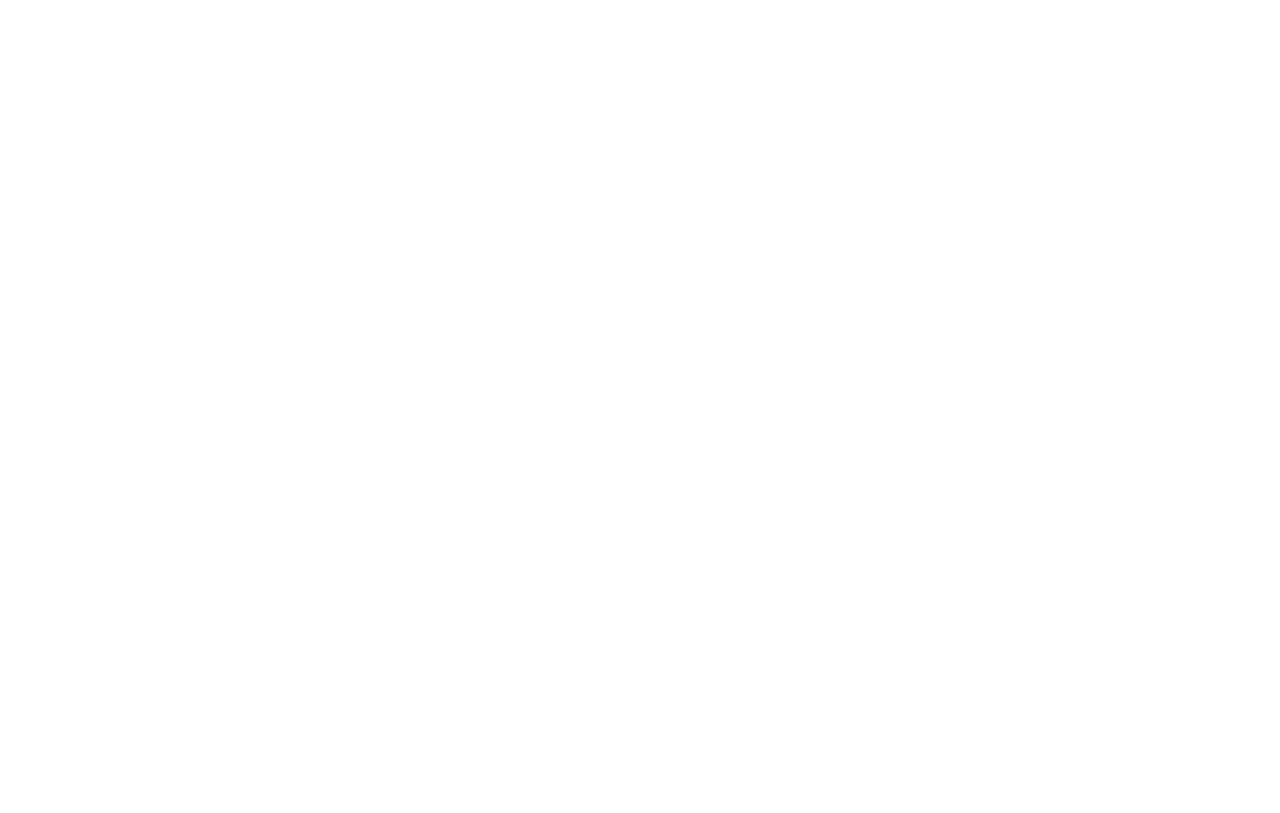
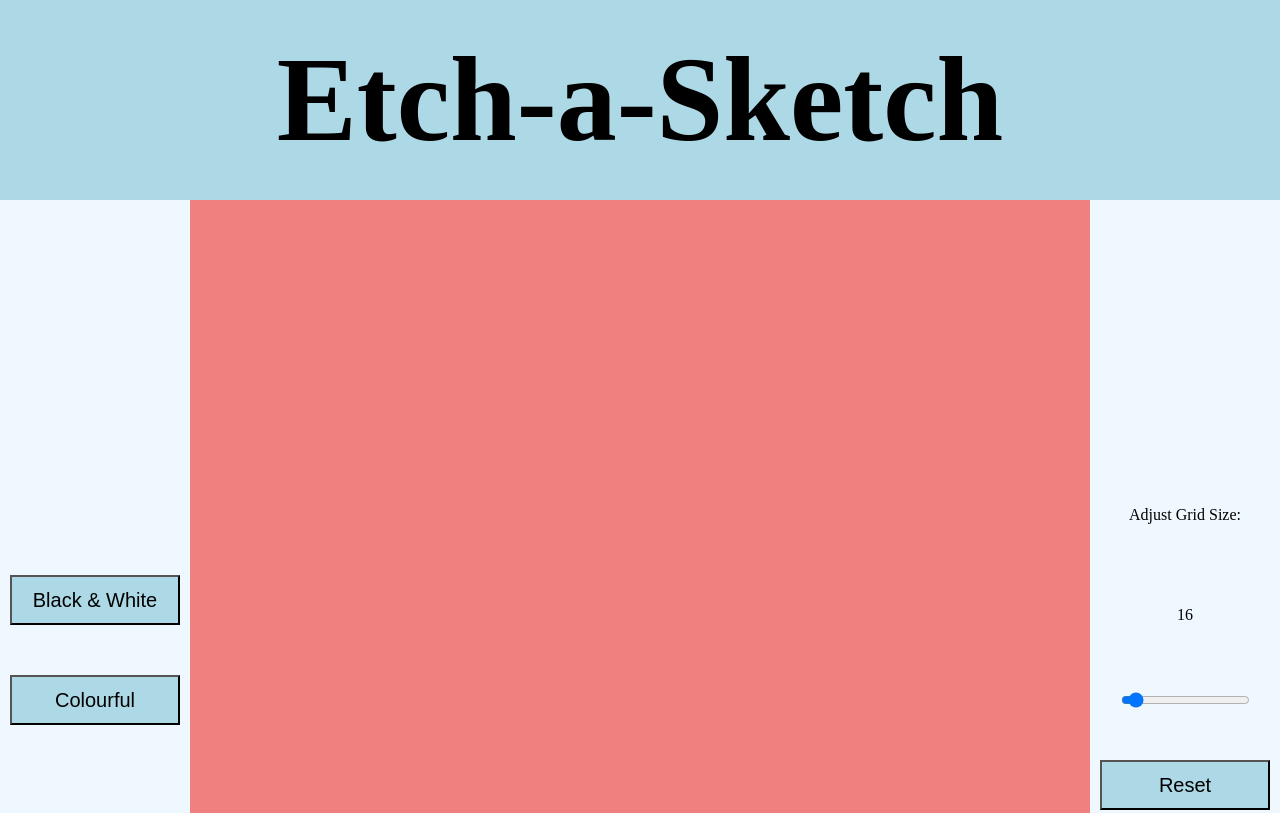
Before and after one commit to FoxyBryn/etch-a-sketch, a plain HTML site: page index.html in a window 1280 px wide. Shown: the top 813 px of the page. Drawn offline with Linux system fonts and the light colour scheme.

Commit message:
Add page layout elements and basic css.

```diff
--- a/index.html
+++ b/index.html
@@ -9,6 +9,32 @@
     <script src="scripts.js" defer></script>
 </head>
 <body>
+    <div class="header">
+        <h1>Etch-a-Sketch</h1>
+    </div>
+
+    <div class="content">
+        <div class="left-side">
+            <div class="button-container">
+                <button class="black-white">Black & White</button>
+                <button class="colour">Colourful</button>
+            </div>
+        </div>
+        <div class="center">
+            <div class="grid-container"></div>
+        </div>
+        <div class="right-side">
+            <p>Adjust Grid Size:</p>
+            <p class="user-input-text">16</p>
+            <input type="range" min="10" max="100" value="16" class="slider">
+            <button class="reset">Reset</button>
+        </div>
+    </div>
+
+    <div class="footer">
+        <p>Made with love by FoxyBryn</p>
+    </div>
+
 
 </body>
 </html>
--- a/styles.css
+++ b/styles.css
@@ -0,0 +1,78 @@
+body {
+    display: flex;
+    flex-direction: column;
+    justify-content: center;
+    margin: 0;
+    padding: 0;
+    min-height: 100vh;
+}
+
+button {
+    background-color: lightblue;
+    font-size: 20px;
+    height: 50px;
+    width: 170px;
+}
+
+.header {
+    display: flex;
+    justify-content: center;
+    align-items: center;
+    background-color: lightblue;
+    height: 200px;
+    font-size: 60px;
+}
+
+.content {
+    flex: 1;
+    display: flex;
+    background-color: aliceblue;
+}
+
+.left-side {
+    width: 300px;
+    display: flex;
+    flex-direction: column;
+    align-items: center;
+    justify-content: center;
+}
+
+.button-container {
+    display: flex;
+    flex-direction: column;
+    align-items: center;
+    justify-content: center;
+    gap: 50px;
+}
+
+.center {
+    flex: 1;
+    display: flex;
+    align-items: center;
+    justify-content: center;
+}
+
+.grid-container {
+    height: 900px;
+    width: 900px;
+    background-color: lightcoral;
+}
+
+.right-side {
+    width: 300px;
+    display: flex;
+    flex-direction: column;
+    align-items: center;
+    justify-content: center;
+    gap: 50px;
+}
+
+
+.footer {
+    display: flex;
+    justify-content: center;
+    align-items: center;
+    background-color: lightblue;
+    height: 200px;
+    font-size: 20px;
+}
```
Also changed, not shown: scripts.js (+13 -0 lines).
